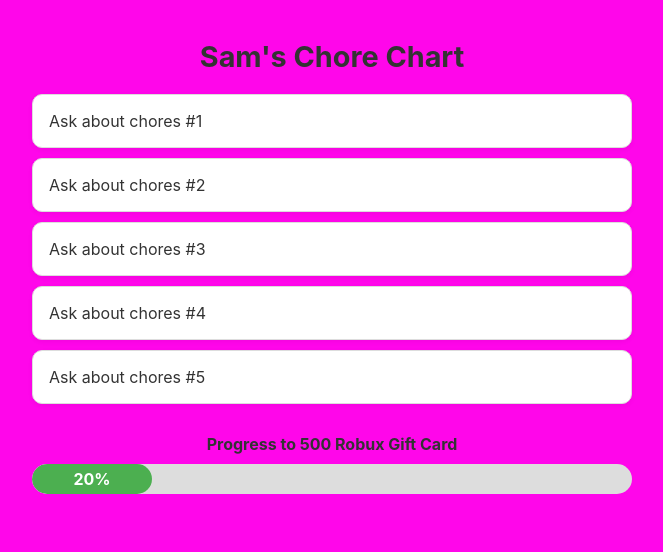
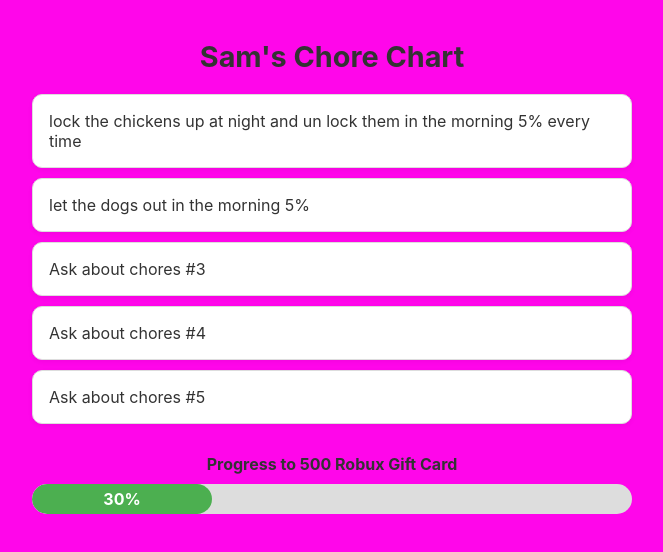
Before and after one commit to mmmmmmmma1/ideal-memory, a plain HTML site: page index.html in a window 1280 px wide. Shown: the whole page, without its empty margins (308-971 px from the left). Drawn offline with Linux system fonts and the light colour scheme.

Commit message:
Update index.html

```diff
--- a/index.html
+++ b/index.html
@@ -88,15 +88,15 @@
   <script>
     // ✅ List your chores here
     const chores = [
-      { task: "Ask about chores #1", done: false },
-      { task: "Ask about chores #2", done: false },
+      { task: "lock the chickens up at night and un lock them in the morning 5% every time ", done: false },
+      { task: "let the dogs out in the morning 5%", done: false },
       { task: "Ask about chores #3", done: false },
       { task: "Ask about chores #4", done: false },
       { task: "Ask about chores #5", done: false }
     ];
 
     // ✅ Manually set progress (0–100)
-    const manualProgress = 20;
+    const manualProgress = 30;
 
     const choreList = document.getElementById("choreList");
     const progressFill = document.getElementById("progressFill");
```
